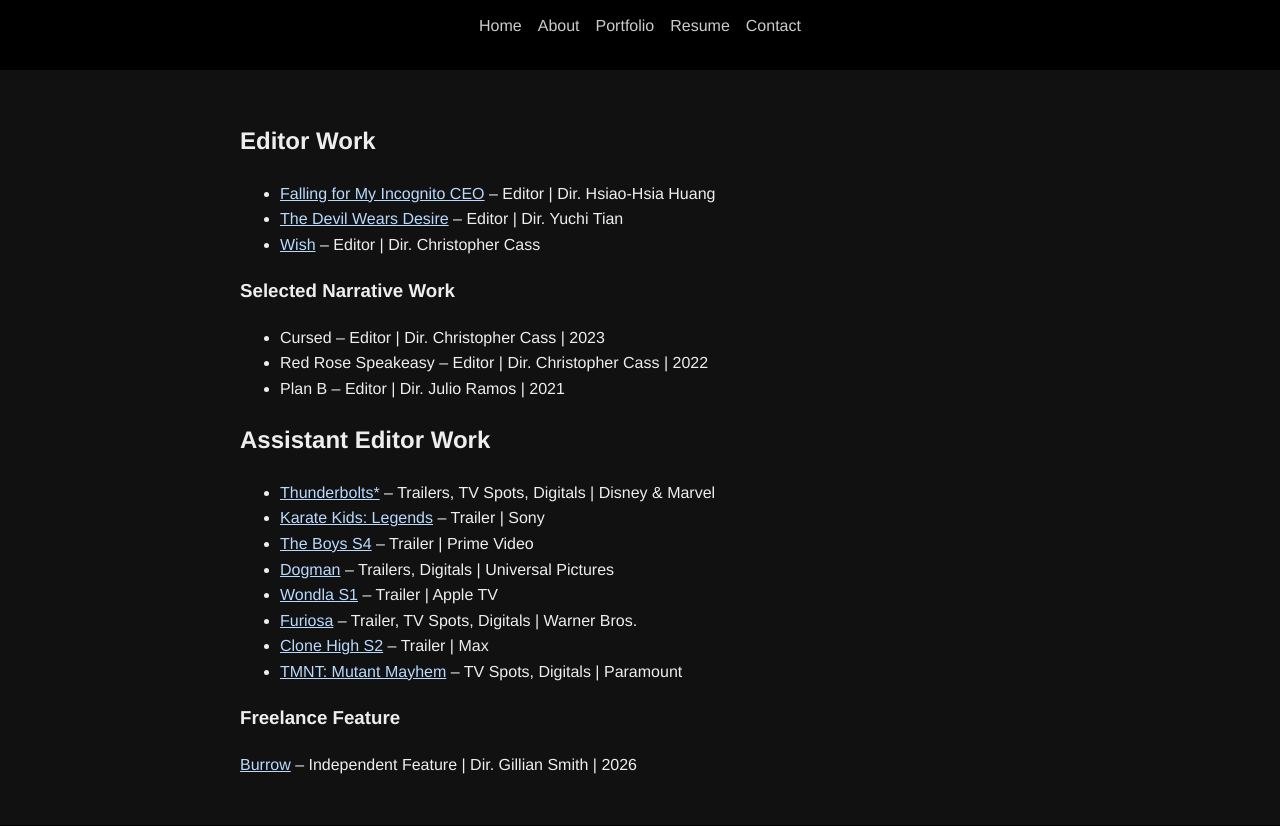
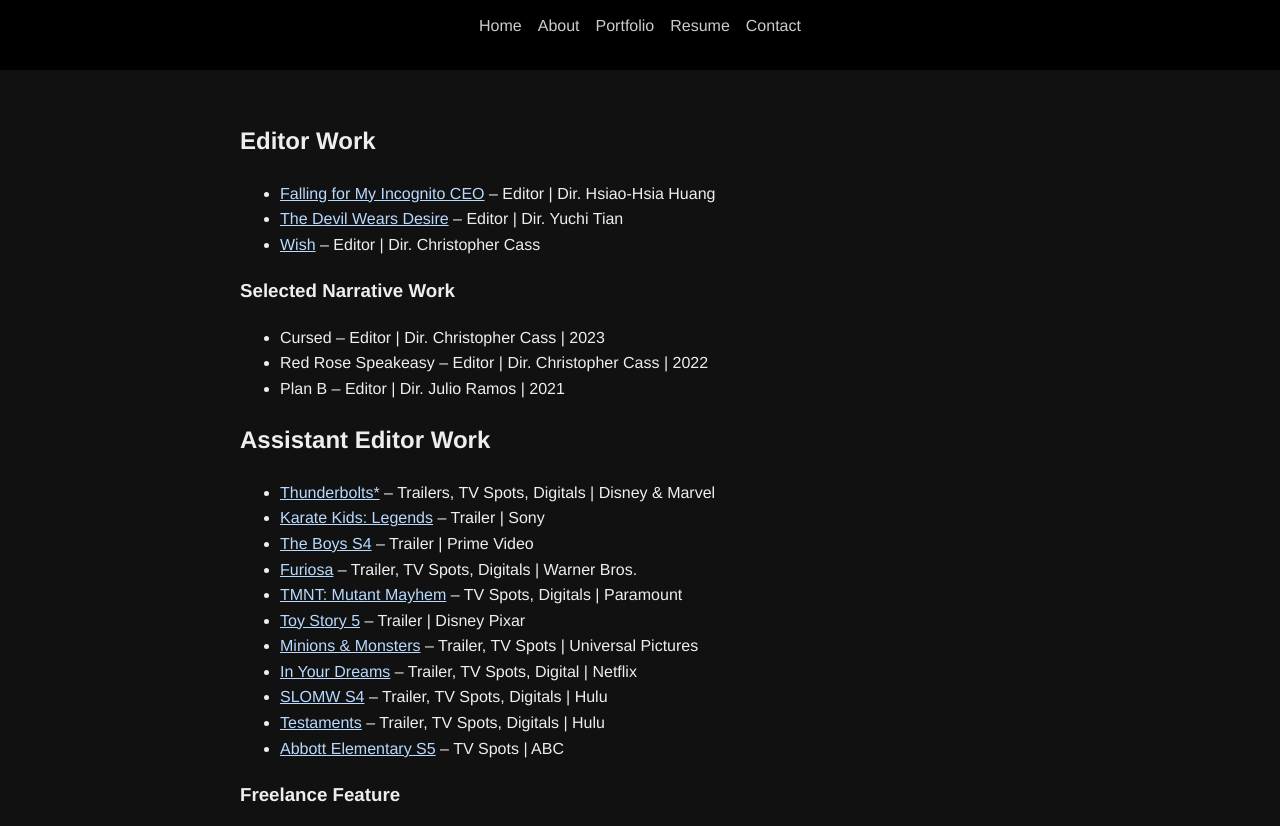
Before and after one commit to NKMedits/nkmedits.github.io, a plain HTML site: page portfolio.html in a window 1280 px wide. Shown: the part 112-938 px from the top of the page. Drawn offline with Linux system fonts and the light colour scheme.

Commit message:
Update assistant editor portfolio credits

```diff
--- a/portfolio.html
+++ b/portfolio.html
@@ -40,11 +40,14 @@
         <li><a href="https://xav.la/work/thunderbolts" target="_blank" rel="noopener noreferrer">Thunderbolts*</a> – Trailers, TV Spots, Digitals | Disney &amp; Marvel</li>
         <li><a href="https://xav.la/work/karate-kids-legends" target="_blank" rel="noopener noreferrer">Karate Kids: Legends</a> – Trailer | Sony</li>
         <li><a href="https://xav.la/work/boys-season-4" target="_blank" rel="noopener noreferrer">The Boys S4</a> – Trailer | Prime Video</li>
-        <li><a href="https://xav.la/work/dogman" target="_blank" rel="noopener noreferrer">Dogman</a> – Trailers, Digitals | Universal Pictures</li>
-        <li><a href="https://xav.la/work/wondla" target="_blank" rel="noopener noreferrer">Wondla S1</a> – Trailer | Apple TV</li>
         <li><a href="https://xav.la/work/furiosa" target="_blank" rel="noopener noreferrer">Furiosa</a> – Trailer, TV Spots, Digitals | Warner Bros.</li>
-        <li><a href="https://xav.la/work/clone_high-season-2" target="_blank" rel="noopener noreferrer">Clone High S2</a> – Trailer | Max</li>
         <li><a href="https://xav.la/work/tmnt" target="_blank" rel="noopener noreferrer">TMNT: Mutant Mayhem</a> – TV Spots, Digitals | Paramount</li>
+        <li><a href="https://workshopcreative.net/campaign/toy-story-5/#" target="_blank" rel="noopener noreferrer">Toy Story 5</a> – Trailer | Disney Pixar</li>
+        <li><a href="https://workshopcreative.net/campaign/minions-monsters/#" target="_blank" rel="noopener noreferrer">Minions &amp; Monsters</a> – Trailer, TV Spots | Universal Pictures</li>
+        <li><a href="https://workshopcreative.net/campaign/in-your-dreams/#trailer" target="_blank" rel="noopener noreferrer">In Your Dreams</a> – Trailer, TV Spots, Digital | Netflix</li>
+        <li><a href="https://workshopcreative.net/campaign/the-secret-lives-of-mormon-wives/#" target="_blank" rel="noopener noreferrer">SLOMW S4</a> – Trailer, TV Spots, Digitals | Hulu</li>
+        <li><a href="https://workshopcreative.net/campaign/testaments/#" target="_blank" rel="noopener noreferrer">Testaments</a> – Trailer, TV Spots, Digitals | Hulu</li>
+        <li><a href="https://workshopcreative.net/campaign/abbott-elementary/#" target="_blank" rel="noopener noreferrer">Abbott Elementary S5</a> – TV Spots | ABC</li>
       </ul>
       <h3>Freelance Feature</h3>
       <p><a href="https://fawesome.tv/movies/10860890/burrow" target="_blank" rel="noopener noreferrer">Burrow</a> – Independent Feature | Dir. Gillian Smith | 2026</p>
```
